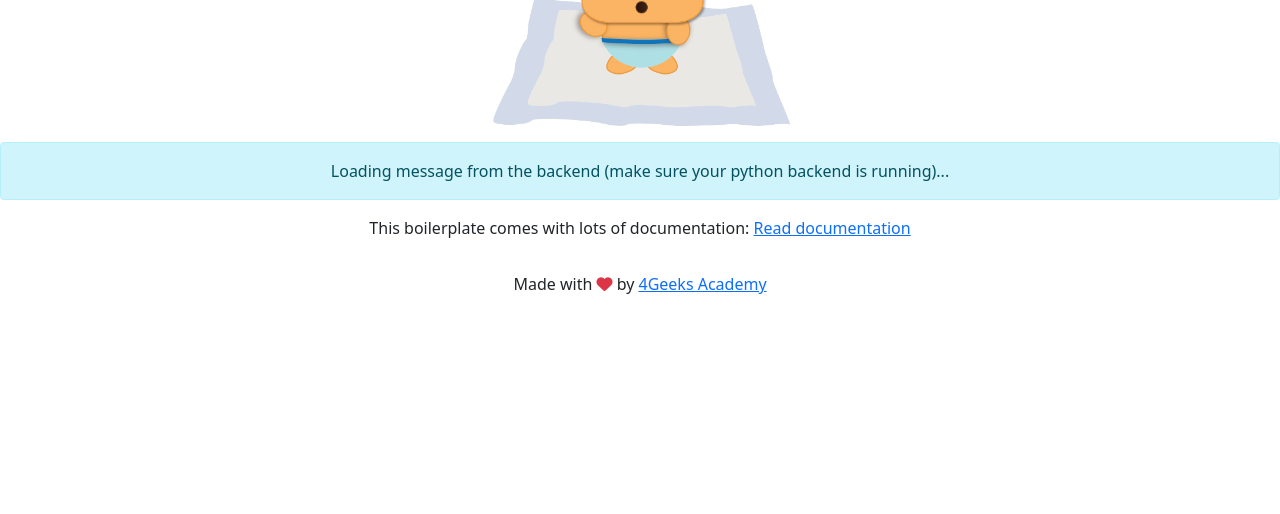
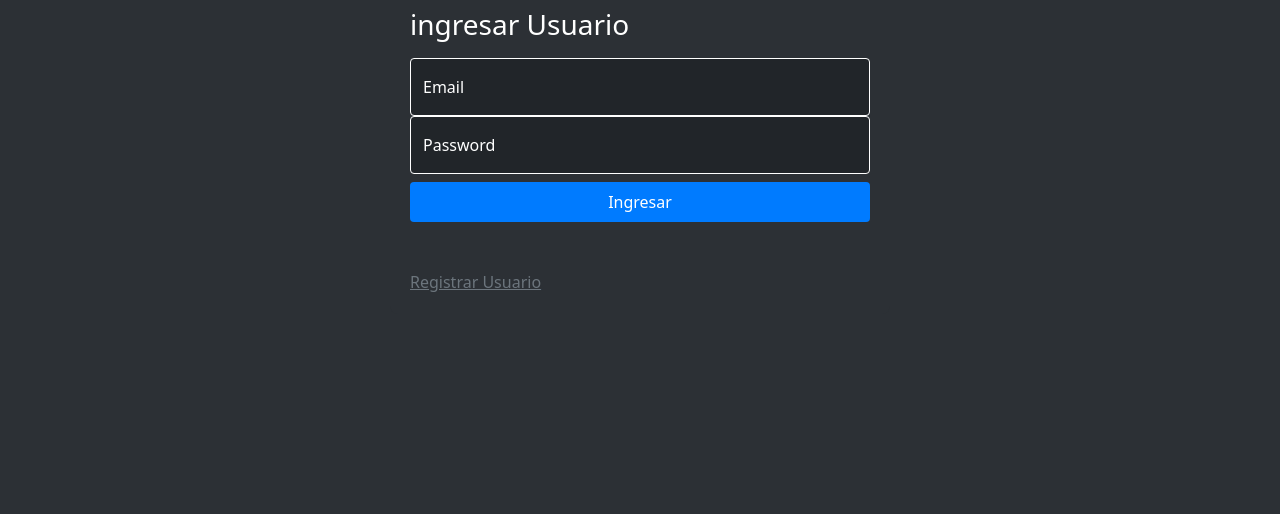
Before and after one commit to 4GeeksAcademy/SistemaDeAutenticacionPythonFlaskReact.js, a React app: page / in a window 1280 px wide. Shown: the part 286-800 px from the top of the page. Built offline with nearby package versions, Linux system fonts and the light colour scheme; no server answers.

Commit message:
se suben cambios del front

```diff
--- a/src/front/js/layout.js
+++ b/src/front/js/layout.js
@@ -10,6 +10,8 @@ import injectContext from "./store/appContext";
 
 import { Navbar } from "./component/navbar";
 import { Footer } from "./component/footer";
+import { Registro } from "./pages/registro";
+import Privada from "./pages/privada";
 
 //create your first component
 const Layout = () => {
@@ -17,20 +19,22 @@ const Layout = () => {
     // you can set the basename on the .env file located at the root of this project, E.g: BASENAME=/react-hello-webapp/
     const basename = process.env.BASENAME || "";
 
-    if(!process.env.BACKEND_URL || process.env.BACKEND_URL == "") return <BackendURL/ >;
+    if (!process.env.BACKEND_URL || process.env.BACKEND_URL == "") return <BackendURL />;
 
     return (
         <div>
             <BrowserRouter basename={basename}>
                 <ScrollToTop>
-                    <Navbar />
+                    {/* <Navbar /> */}
                     <Routes>
                         <Route element={<Home />} path="/" />
                         <Route element={<Demo />} path="/demo" />
+                        <Route element={<Registro />} path="/registro" />
+                        <Route element={<Privada />} path="/privada" />
                         <Route element={<Single />} path="/single/:theid" />
                         <Route element={<h1>Not found!</h1>} />
                     </Routes>
-                    <Footer />
+                    {/* <Footer /> */}
                 </ScrollToTop>
             </BrowserRouter>
         </div>
--- a/src/front/js/pages/home.js
+++ b/src/front/js/pages/home.js
@@ -1,26 +1,36 @@
 import React, { useContext } from "react";
+import { Link, useParams } from "react-router-dom";
 import { Context } from "../store/appContext";
-import rigoImageUrl from "../../img/rigo-baby.jpg";
+import rigoImageUrl from "../../img/logoPng.png";
 import "../../styles/home.css";
 
 export const Home = () => {
 	const { store, actions } = useContext(Context);
 
 	return (
-		<div className="text-center mt-5">
-			<h1>Hello Rigo!!</h1>
-			<p>
-				<img src={rigoImageUrl} />
-			</p>
-			<div className="alert alert-info">
-				{store.message || "Loading message from the backend (make sure your python backend is running)..."}
-			</div>
-			<p>
-				This boilerplate comes with lots of documentation:{" "}
-				<a href="https://start.4geeksacademy.com/starters/react-flask">
-					Read documentation
-				</a>
-			</p>
+		<div className="d-flex align-items-center justify-content-center vh-100 py-4 bg-body-tertiary">
+			<main className="form-signin" style={{ width: '500px', height: '400px' }}>
+				<form className="h-100 d-flex flex-column justify-content-center">
+					<img className="mb-4" src={rigoImageUrl} alt="" width="72" height="57" />
+					<h1 className="h3 mb-3 fw-normal">ingresar Usuario</h1>
+
+					<div className="form-floating">
+						<input type="email" className="form-control arriba" id="floatingInput" placeholder="name@example.com" />
+						<label htmlFor="floatingInput">Email</label>
+					</div>
+					<div className="form-floating">
+						<input type="password" className="form-control abajo" id="floatingPassword" placeholder="Password" />
+						<label htmlFor="floatingPassword">Password</label>
+					</div>
+					<button className="btn btn-primary w-100 py-2 mt-2 " type="submit">Ingresar</button>
+					<Link to="/registro" className="mt-5">
+						<a href="" className="mt-5 mb-3 text-body-secondary">Registrar Usuario</a>
+					</Link>
+
+				</form>
+			</main>
 		</div>
+
+
 	);
 };
--- /dev/null
+++ b/src/front/js/pages/privada.js
@@ -0,0 +1,20 @@
+import React from "react";
+import { Navbar } from "../component/navbar";
+import { Footer } from "../component/footer";
+
+
+const Privada = () => {
+    return (
+        <>
+
+            <Navbar />
+
+            <Footer />
+
+        </>
+    )
+
+
+}
+
+export default Privada;
--- /dev/null
+++ b/src/front/js/pages/registro.js
@@ -0,0 +1,48 @@
+import React, { useContext } from "react";
+import { Link, useParams } from "react-router-dom";
+import { Context } from "../store/appContext";
+import rigoImageUrl from "../../img/logoPng.png";
+import "../../styles/home.css";
+
+export const Registro = () => {
+    const { store, actions } = useContext(Context);
+
+    return (
+        <div className="d-flex align-items-center justify-content-center vh-100 py-4 bg-body-tertiary">
+            <main className="form-signin" style={{ width: '500px', height: '400px' }}>
+                <form className="h-100 d-flex flex-column justify-content-center">
+                    <img className="mb-4" src={rigoImageUrl} alt="" width="72" height="57" />
+                    <h1 className="h3 mb-3 fw-normal">Registrar Usuario</h1>
+
+                    <div className="form-floating">
+                        <input type="text" className="form-control arriba" id="nombre" placeholder="Nombre" />
+                        <label htmlFor="nombre">Nombre</label>
+                    </div>
+                    <div className="form-floating">
+                        <input type="text" className="form-control abajo" id="apellido" placeholder="Apellido" />
+                        <label htmlFor="apellido">Apellido</label>
+                    </div>
+                    <div className="form-floating">
+                        <input type="text" className="form-control arriba" id="telefono" placeholder="Telefono" />
+                        <label htmlFor="telefono">Telefono</label>
+                    </div>
+                    <div className="form-floating">
+                        <input type="email" className="form-control arriba" id="floatingInput" placeholder="name@example.com" />
+                        <label htmlFor="floatingInput">Email</label>
+                    </div>
+                    <div className="form-floating">
+                        <input type="password" className="form-control abajo" id="floatingPassword" placeholder="Password" />
+                        <label htmlFor="floatingPassword">Password</label>
+                    </div>
+                    <button className="btn btn-primary w-100 py-2 mt-2" type="submit">Guardar usuario </button>
+                    <Link to="/" className="mt-5">
+                        <a href="" className="mt-5 mb-3 text-body-secondary">Volver a inicio</a>
+                    </Link>
+
+                </form>
+            </main>
+        </div>
+
+
+    );
+};
--- a/src/front/styles/index.css
+++ b/src/front/styles/index.css
@@ -1,3 +1,43 @@
-/*
-    General Styles used on every website (Don't Repeat Yourself)
-*/
+body {
+    background-color: #2c3035;
+    color: white;
+}
+.form-signin {
+    width: 300px;
+    height: 400px;
+    background-color: #2c3035;
+    padding: 20px;
+    border-radius: 8px;
+}
+.form-control {
+    background-color: #212529;
+    border: 0.1px solid white;
+    color: white;
+}
+
+.arriba{
+    border-top: 0.1px solid white;
+
+}
+.form-control::placeholder {
+    color: #ced4da;
+}
+.form-control:focus {
+    background-color: #212529;
+    border-color: white;
+    color: white;
+    box-shadow: none;
+}
+.form-check-label {
+    color: white;
+}
+.btn-primary {
+    background-color: #007bff;
+    border: none;
+}
+.btn-primary:hover {
+    background-color: #0056b3;
+}
+.text-body-secondary {
+    color: #6c757d !important;
+}
```
Also changed, not shown: src/front/img/logoPng.png (added).
